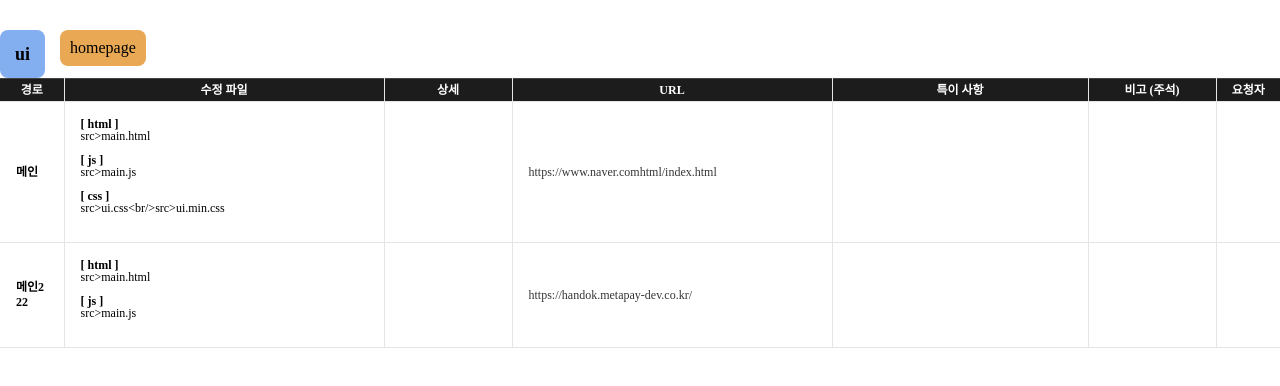
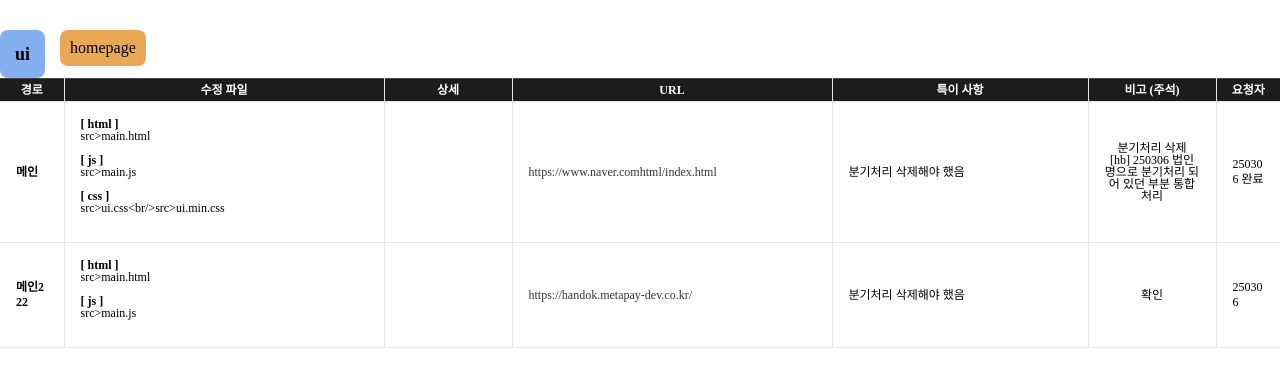
Before and after one commit to hyobiin/study, a React (Vite) app in the folder hb-work-list/: page / in a window 1280 px wide. Shown: the top 386 px of the page. Built offline with nearby package versions, Linux system fonts and the light colour scheme.

Commit message:
thead 기본형 tbody 완료

```diff
--- a/hb-work-list/src/components/Tab.jsx
+++ b/hb-work-list/src/components/Tab.jsx
@@ -77,16 +77,26 @@ export default function TabComponent(){
                                             ).map((link, index) => (
                                                 <a key={index} href={link}>{link}</a>
                                             ))}
-
                                             {/*
                                                 Array.isArray( data ) => data가 배열(array)인지 확인
                                                 Object.values( data ) => data(객체)의 값을 배열로 반환
                                                 Object.keys( data ) => data(객체)의 key값을 배열로 반환
+                                                Object.entries( data ) => data(객체)의 키-값 쌍 -> key, value를 배열로 반환
+                                                Object.fromEntries( data ) => data(배열)를 객체로 변환
                                             */}
                                         </td>
-                                        <td></td>
-                                        <td></td>
-                                        <td></td>
+                                        <td>{data.notice}</td>
+                                        <td>
+                                            {(typeof data.annotation == "string"
+                                                ? [data.annotation]
+                                                : Array.isArray(data.annotation)
+                                                ? data.annotation
+                                                : Object.values(data.annotation)
+                                            ).map((annotation, index) => (
+                                                <div key={index}>{annotation}</div>
+                                            ))}
+                                        </td>
+                                        <td>{data.requestor}</td>
                                     </tr>
                                 ))}
                             </tbody>
```
Lines whose indentation alone changed are shown as unchanged.
